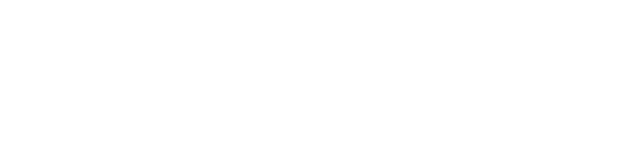
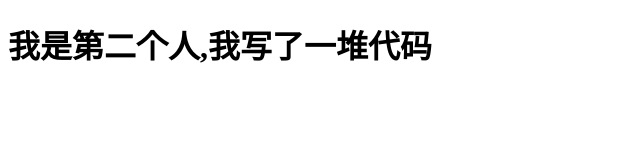
Before and after one commit to Russelwestbrookkd/ceshi, a plain HTML site: page pages/index.html in a window 1280 px wide. Shown: the whole page, without its empty margins (0-640 px from the left). Drawn offline with Linux system fonts and the light colour scheme.

Commit message:
我是第二个人进行的第一次上传

```diff
--- a/pages/index.html
+++ b/pages/index.html
@@ -8,6 +8,7 @@
     <link rel="stylesheet" href="../css/index.css">
 </head>
 <body>
+    <h1>我是第二个人,我写了一堆代码</h1>
     <script src="../js/index.js"></script>
 </body>
 </html>
```
